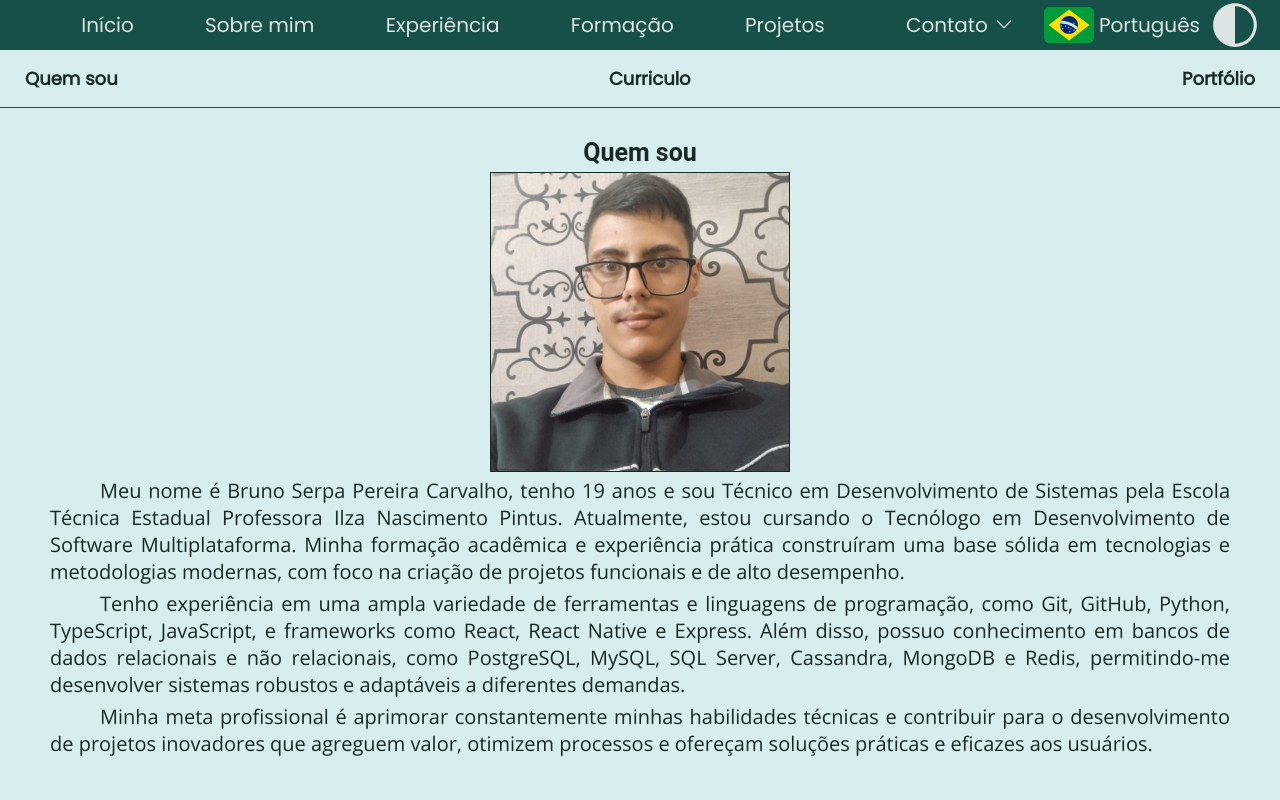
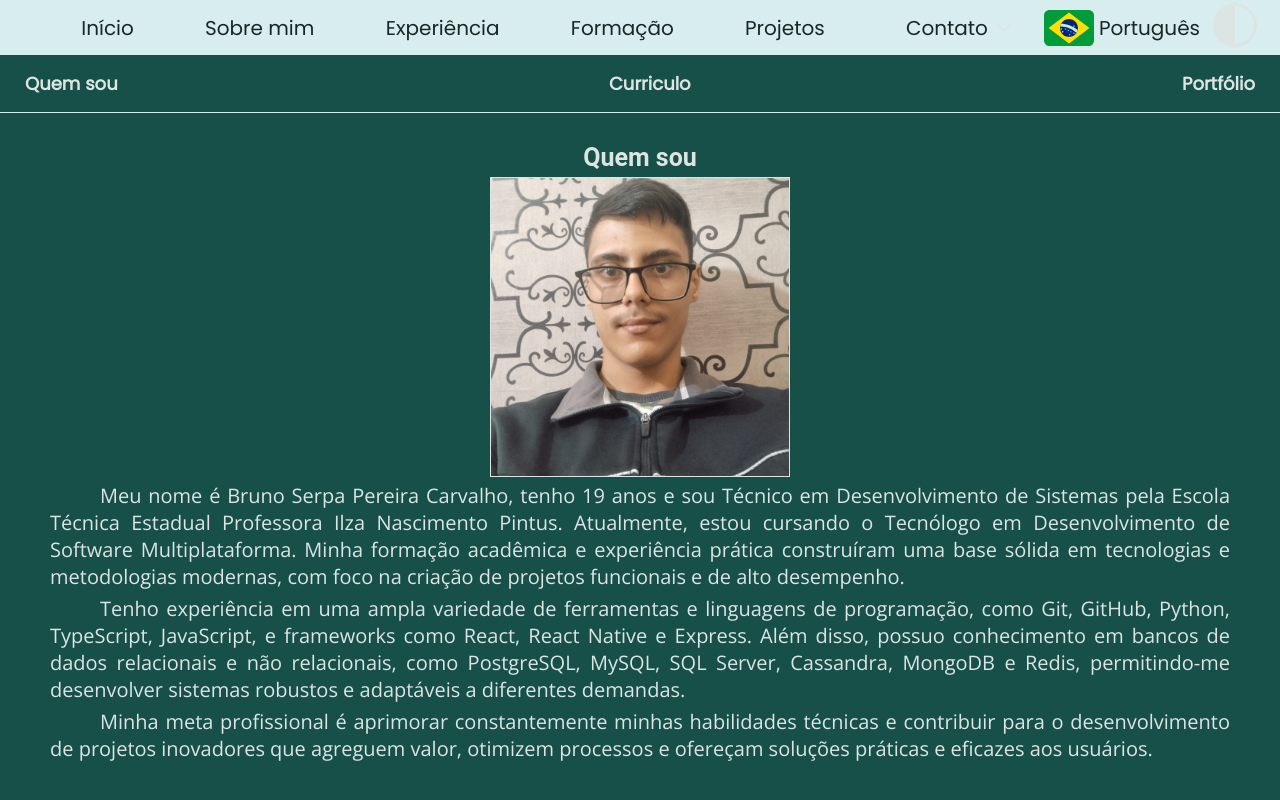
Before and after one commit to BrunoSerpa/portfolio-code, a React (Create React App) app: page / in a window 1280 px wide. Shown: the top 800 px of the page. Built offline with nearby package versions, Linux system fonts and the light colour scheme.

Commit message:
Implement theme support across components; refactor Home and Header to accept theme props and update styles accordingly

```diff
--- a/src/Pages/Home/index.tsx
+++ b/src/Pages/Home/index.tsx
@@ -1,33 +1,34 @@
 import { Me } from '../../assets';
 import { DivContend, DivHeader, DivPage, LinkHeader, NavHeader, Paragraph, Title } from '../../styles';
-import { Download, ProfileImg } from './style'
+import Prop from '../../types';
+import { Download, ProfileImg } from './style';
 
-export default function Home() {
+export default function Home(home: Prop) {
     return (
         <DivPage>
-            <DivHeader>
-                <NavHeader>
-                    <LinkHeader href='#QuemSou'>Quem sou</LinkHeader>
-                    <LinkHeader href='#Curriculo'>Curriculo</LinkHeader>
-                    <LinkHeader href='#Portfolio'>Portfólio</LinkHeader>
+            <DivHeader theme={home.data.theme}>
+                <NavHeader theme={home.data.theme}>
+                    <LinkHeader href='#QuemSou' theme={home.data.theme}>Quem sou</LinkHeader>
+                    <LinkHeader href='#Curriculo' theme={home.data.theme}>Curriculo</LinkHeader>
+                    <LinkHeader href='#Portfolio' theme={home.data.theme}>Portfólio</LinkHeader>
                 </NavHeader>
             </DivHeader>
             <DivContend id="QuemSou">
-                <Title>Quem sou</Title>
-                <ProfileImg src={Me} alt="Me" />
-                <Paragraph>
+                <Title theme={home.data.theme}>Quem sou</Title>
+                <ProfileImg src={Me} alt="Me" theme={home.data.theme} />
+                <Paragraph theme={home.data.theme}>
                     Meu nome é Bruno Serpa Pereira Carvalho, tenho 19 anos e sou Técnico em Desenvolvimento de Sistemas pela Escola Técnica Estadual Professora Ilza Nascimento Pintus. Atualmente, estou cursando o Tecnólogo em Desenvolvimento de Software Multiplataforma. Minha formação acadêmica e experiência prática construíram uma base sólida em tecnologias e metodologias modernas, com foco na criação de projetos funcionais e de alto desempenho.
                 </Paragraph>
-                <Paragraph>
+                <Paragraph theme={home.data.theme}>
                     Tenho experiência em uma ampla variedade de ferramentas e linguagens de programação, como Git, GitHub, Python, TypeScript, JavaScript, e frameworks como React, React Native e Express. Além disso, possuo conhecimento em bancos de dados relacionais e não relacionais, como PostgreSQL, MySQL, SQL Server, Cassandra, MongoDB e Redis, permitindo-me desenvolver sistemas robustos e adaptáveis a diferentes demandas.
                 </Paragraph>
-                <Paragraph>
+                <Paragraph theme={home.data.theme}>
                     Minha meta profissional é aprimorar constantemente minhas habilidades técnicas e contribuir para o desenvolvimento de projetos inovadores que agreguem valor, otimizem processos e ofereçam soluções práticas e eficazes aos usuários.
                 </Paragraph>
             </DivContend>
             <DivContend id="Curriculo">
-                <Title>Currículo</Title>
-                <Download href="..\..\assets\Curriculum.docx" download>Download</Download>
+                <Title theme={home.data.theme}>Currículo</Title>
+                <Download href="..\..\assets\Curriculum.docx" download theme={home.data.theme} >Download</Download>
             </DivContend>
             <DivContend id="Portfolio">
                 <Title>Portfólio</Title>
@@ -37,4 +38,4 @@ export default function Home() {
             </DivContend>
         </DivPage>
     );
-}
+};
--- a/src/Pages/Home/style.ts
+++ b/src/Pages/Home/style.ts
@@ -1,16 +1,16 @@
 import styled from "styled-components";
-import { font5, WhiteMode } from "../../styles";
+import { font5 } from "../../styles";
 
 const Download = styled.a`
     background-color: green;
-    color: ${WhiteMode.textColor4};
+    color: ${(props) => props.theme.textColor4};
     ${font5};
     text-decoration: none;
     padding: 5px 10px;
     margin: 0 auto;
 `;
 const ProfileImg = styled.img`
-    border: 1px solid ${WhiteMode.textColor1};
+    border: 1px solid ${(props) => props.theme.textColor1};
     height: 300px;
     margin: 0 auto;
     width: 300px;
--- a/src/app.tsx
+++ b/src/app.tsx
@@ -1,13 +1,21 @@
+import { useState } from "react";
 import { Header } from "./components";
 import Home from "./Pages/Home";
-import GlobalStyle from "./styles";
+import GlobalStyle, { WhiteMode } from "./styles";
+import Prop from "./types";
 
 export default function App() {
+  const [theme, setTheme] = useState(WhiteMode);
+  const app: Prop = {
+    data: { theme },
+    sets: { theme: setTheme }
+  };
+
   return (
     <>
-      <GlobalStyle />
-      <Header />
-      <Home />
+      <GlobalStyle theme={theme} />
+      <Header {...app} />
+      <Home {...app} />
     </>
   );
 };
--- a/src/components/Header/index.tsx
+++ b/src/components/Header/index.tsx
@@ -1,26 +1,45 @@
+import { useEffect } from "react";
 import { FlagBrazil, IconDropdown, IconTheme } from "../../assets";
-import { DivContact, DivFlag, DivFunctions, DivHeader, DivLinks, ImgContact, ImgFunctions, LinkHeader, TextFunctions } from "./style";
+import Prop from "../../types";
+import { DivContact, DivFlag, DivFunctions, DivHeader, DivLinks, FunctionTheme, ImgContact, ImgFunctions, LinkHeader, TextFunctions } from "./style";
+import { DarkMode, WhiteMode } from "../../styles";
 
-export default function Header() {
+export default function Header(header: Prop) {
+    const changeTheme = () => {
+        if (localStorage.getItem("theme") === "default") {
+            localStorage.setItem("theme", "dark-mode");
+            header.sets.theme(DarkMode);
+        } else {
+            localStorage.setItem("theme", "default");
+            header.sets.theme(WhiteMode);
+        };
+    };
+
+    useEffect(() => {
+        if (localStorage.getItem("theme") !== "default") header.sets.theme(DarkMode);
+    }, []);
+
     return (
-        <DivHeader>
+        <DivHeader theme={header.data.theme}>
             <DivLinks>
-                <LinkHeader href="/home">Início</LinkHeader>
-                <LinkHeader href="/about">Sobre mim</LinkHeader>
-                <LinkHeader href="/experience">Experiência</LinkHeader>
-                <LinkHeader href="/formation">Formação</LinkHeader>
-                <LinkHeader href="/project">Projetos</LinkHeader>
+                <LinkHeader href="/home" theme={header.data.theme}>Início</LinkHeader>
+                <LinkHeader href="/about" theme={header.data.theme}>Sobre mim</LinkHeader>
+                <LinkHeader href="/experience" theme={header.data.theme}>Experiência</LinkHeader>
+                <LinkHeader href="/formation" theme={header.data.theme}>Formação</LinkHeader>
+                <LinkHeader href="/project" theme={header.data.theme}>Projetos</LinkHeader>
             </DivLinks>
             <DivFunctions>
                 <DivContact>
-                    <TextFunctions>Contato</TextFunctions>
+                    <TextFunctions theme={header.data.theme}>Contato</TextFunctions>
                     <ImgContact src={IconDropdown} alt="dropdown" />
                 </DivContact>
                 <DivFlag>
                     <ImgFunctions src={FlagBrazil} alt="flag-brazil" />
-                    <TextFunctions>Português</TextFunctions>
+                    <TextFunctions theme={header.data.theme}>Português</TextFunctions>
                 </DivFlag>
-                <ImgFunctions src={IconTheme} alt="theme" />
+                <FunctionTheme onClick={changeTheme}>
+                    <ImgFunctions src={IconTheme} alt="theme" />
+                </FunctionTheme>
             </DivFunctions>
         </DivHeader>
     );
--- a/src/components/Header/style.ts
+++ b/src/components/Header/style.ts
@@ -1,5 +1,5 @@
 import styled from "styled-components";
-import { font2, WhiteMode } from "../../styles";
+import { font2 } from "../../styles";
 
 const DivContact = styled.a`
     align-items: center;
@@ -19,6 +19,13 @@ const DivFunctions = styled.div`
     justify-content: space-between;
     padding-right: 20px;
 `;
+const DivHeader = styled.div`
+    align-items: center;
+    background-color: ${(props) => props.theme.backgroundColor3};
+    display: flex;
+    justify-content: space-between;
+    width: 100%;
+`;
 const DivLinks = styled.div`
     display: flex;
     flex-wrap: wrap;
@@ -27,12 +34,8 @@ const DivLinks = styled.div`
     justify-content: space-evenly;
     padding-left: 20px;
 `;
-const DivHeader = styled.div`
-    align-items: center;
-    background-color: ${WhiteMode.backgroundColor3};
-    display: flex;
-    justify-content: space-between;
-    width: 100%;
+const FunctionTheme = styled.a`
+    cursor: pointer;
 `;
 const ImgContact = styled.img`
     height: 20px;
@@ -43,13 +46,13 @@ const ImgFunctions = styled.img`
     width: 50px;
 `;
 const LinkHeader = styled.a`
-    color: ${WhiteMode.textColor4};
-    ${font2}
+    color: ${(props) => props.theme.textColor4};
+    ${font2};
     text-decoration: none;
 `;
 const TextFunctions = styled.p`
-    color: ${WhiteMode.textColor4};
-    ${font2}
+    color: ${(props) => props.theme.textColor4};
+    ${font2};
 `;
 
-export { DivContact, DivFlag, DivFunctions, DivHeader, DivLinks, ImgContact, ImgFunctions, LinkHeader, TextFunctions };
+export { DivContact, DivFlag, DivFunctions, DivHeader, DivLinks, FunctionTheme, ImgContact, ImgFunctions, LinkHeader, TextFunctions };
--- a/src/styles/index.ts
+++ b/src/styles/index.ts
@@ -7,7 +7,7 @@ const GlobalStyle = createGlobalStyle`
   @import url('https://fonts.googleapis.com/css2?family=Poppins');
 
   body {
-    background-color: ${WhiteMode.backgroundColor1};
+    background-color: ${(props) => props.theme.backgroundColor1};
     font-family: 'Open Sans', 'Poppins';
     max-width: 100vw;
     min-height: 100vh;
@@ -27,7 +27,7 @@ const DivContend = styled.div`
   padding: 0 50px 20px 50px;
 `;
 const DivHeader = styled.div`
-  border-bottom: ${WhiteMode.backgroundColor3} solid 1px;
+  border-bottom: ${(props) => props.theme.backgroundColor3} solid 1px;
   display: flex;
   flex-wrap: wrap;
   gap: 25px;
@@ -48,18 +48,18 @@ const DivPage = styled.div`
   gap: 30px;
 `;
 const LinkHeader = styled.a`
-  color: ${WhiteMode.textColor1};
+  color: ${(props) => props.theme.textColor1};
   ${font1};
   text-decoration: none;
 `;
 const Paragraph = styled.p`
-  color: ${WhiteMode.textColor1};
+  color: ${(props) => props.theme.textColor1};
   ${font3};
   text-align: justify;
   text-indent: 50px;
 `;
 const Title = styled.h1`
-  color: ${WhiteMode.textColor1};
+  color: ${(props) => props.theme.textColor1};
   ${font6};
   text-align: center;
 `;
--- /dev/null
+++ b/src/types/index.ts
@@ -0,0 +1,10 @@
+import { ITheme } from "../styles";
+
+export default interface Prop {
+  data: {
+    theme: ITheme;
+  };
+  sets: {
+    theme: (theme: ITheme) => void;
+  };
+};
```
